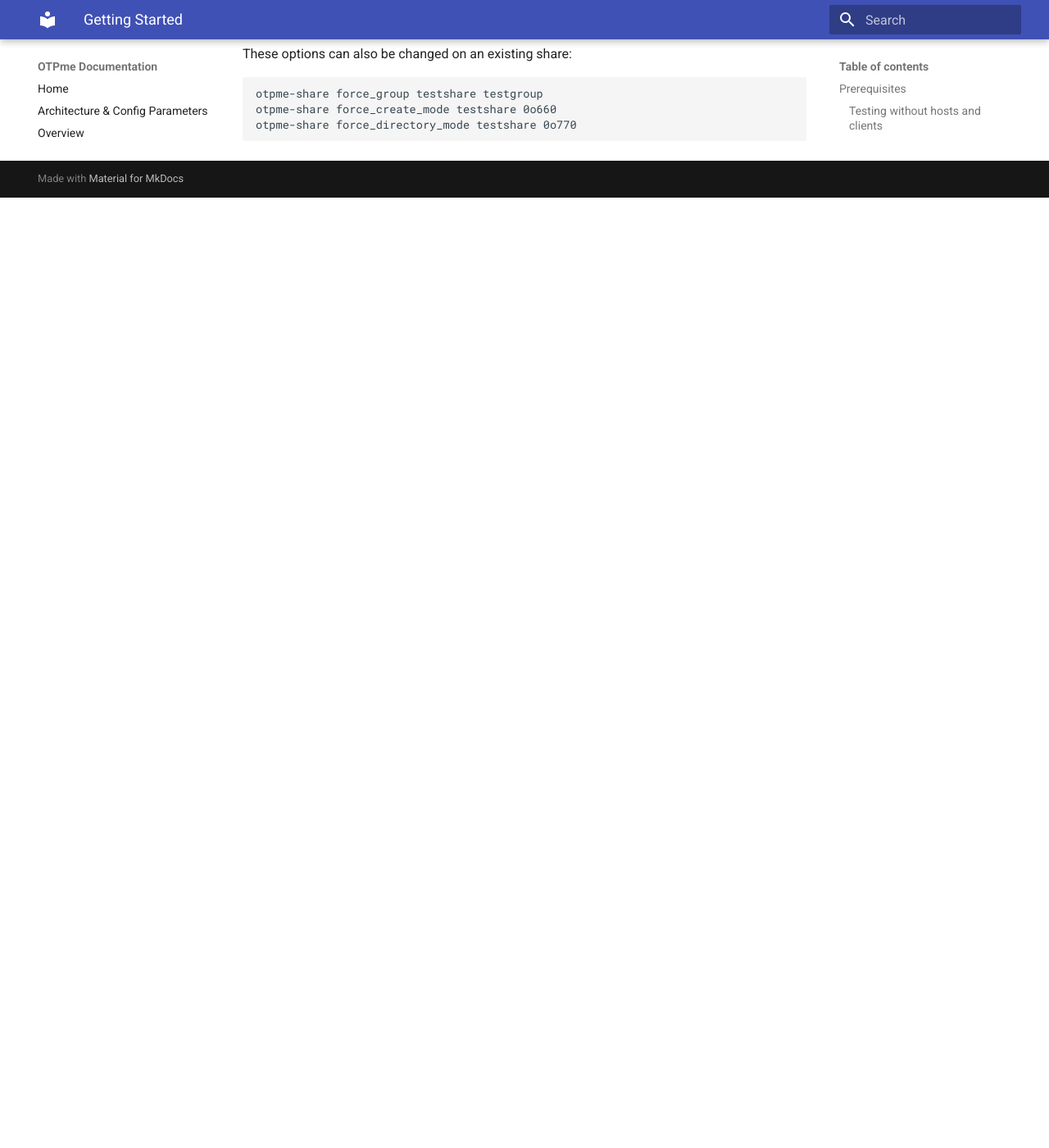
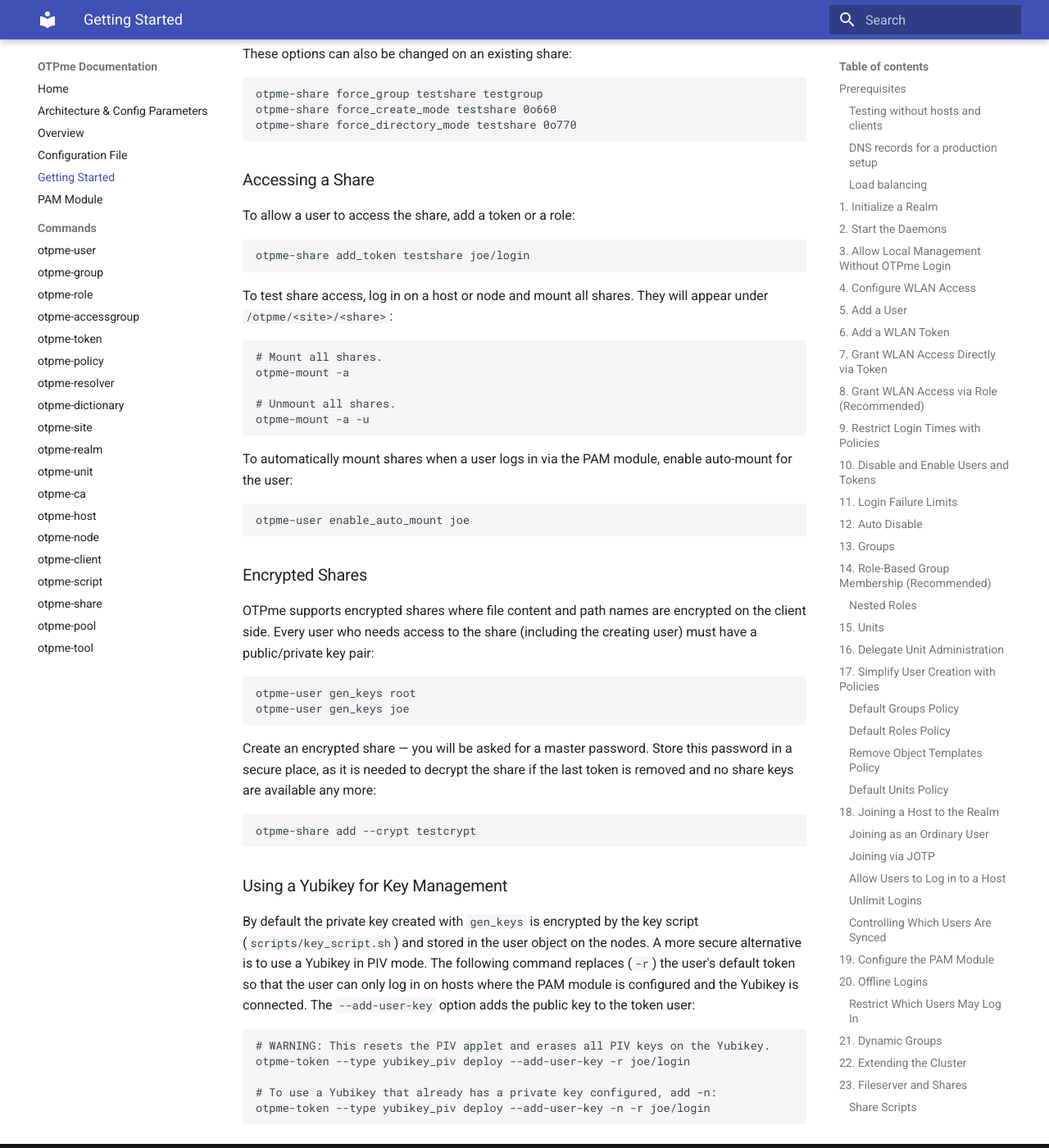
Before and after one commit to the2nd/otpme, an MkDocs documentation site: the page built from docs/getting-started.md, in a window 1280 px wide and 1400 px high, scrolled down 16123 px. Shown: the whole window at 82% size. Built offline with MkDocs 1.6.1 and Material for MkDocs 9.7.7, drawn with Linux system fonts in a browser that asks for light colours; before the commit the page ends 16364 px from its top, so only the background shows below that.

Commit message:
Working on docs.

````diff
--- a/docs/getting-started.md
+++ b/docs/getting-started.md
@@ -802,3 +802,66 @@ otpme-share force_group testshare testgroup
 otpme-share force_create_mode testshare 0o660
 otpme-share force_directory_mode testshare 0o770
 ```
+
+### Accessing a Share
+
+To allow a user to access the share, add a token or a role:
+
+```bash
+otpme-share add_token testshare joe/login
+```
+
+To test share access, log in on a host or node and mount all shares. They
+will appear under `/otpme/<site>/<share>`:
+
+```bash
+# Mount all shares.
+otpme-mount -a
+
+# Unmount all shares.
+otpme-mount -a -u
+```
+
+To automatically mount shares when a user logs in via the PAM module, enable
+auto-mount for the user:
+
+```bash
+otpme-user enable_auto_mount joe
+```
+
+### Encrypted Shares
+
+OTPme supports encrypted shares where file content and path names are
+encrypted on the client side. Every user who needs access to the share
+(including the creating user) must have a public/private key pair:
+
+```bash
+otpme-user gen_keys root
+otpme-user gen_keys joe
+```
+
+Create an encrypted share — you will be asked for a master password. Store
+this password in a secure place, as it is needed to decrypt the share if the
+last token is removed and no share keys are available any more:
+
+```bash
+otpme-share add --crypt testcrypt
+```
+
+### Using a Yubikey for Key Management
+
+By default the private key created with `gen_keys` is encrypted by the key
+script (`scripts/key_script.sh`) and stored in the user object on the nodes.
+A more secure alternative is to use a Yubikey in PIV mode. The following
+command replaces (`-r`) the user's default token so that the user can only
+log in on hosts where the PAM module is configured and the Yubikey is
+connected. The `--add-user-key` option adds the public key to the token
+user:
+
+```bash
+# WARNING: This resets the PIV applet and erases all PIV keys on the Yubikey.
+otpme-token --type yubikey_piv deploy --add-user-key -r joe/login
+
+# To use a Yubikey that already has a private key configured, add -n:
+otpme-token --type yubikey_piv deploy --add-user-key -n -r joe/login
+```
````
